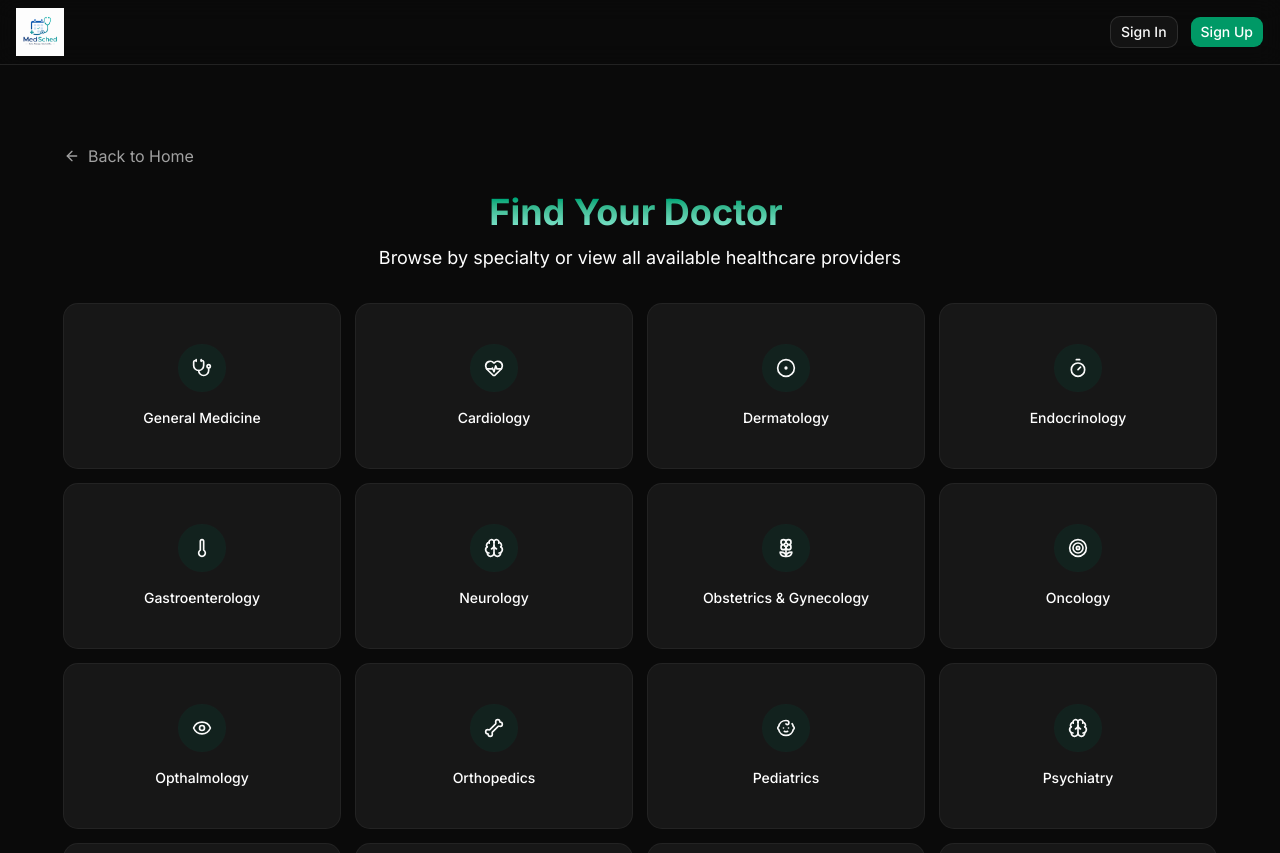
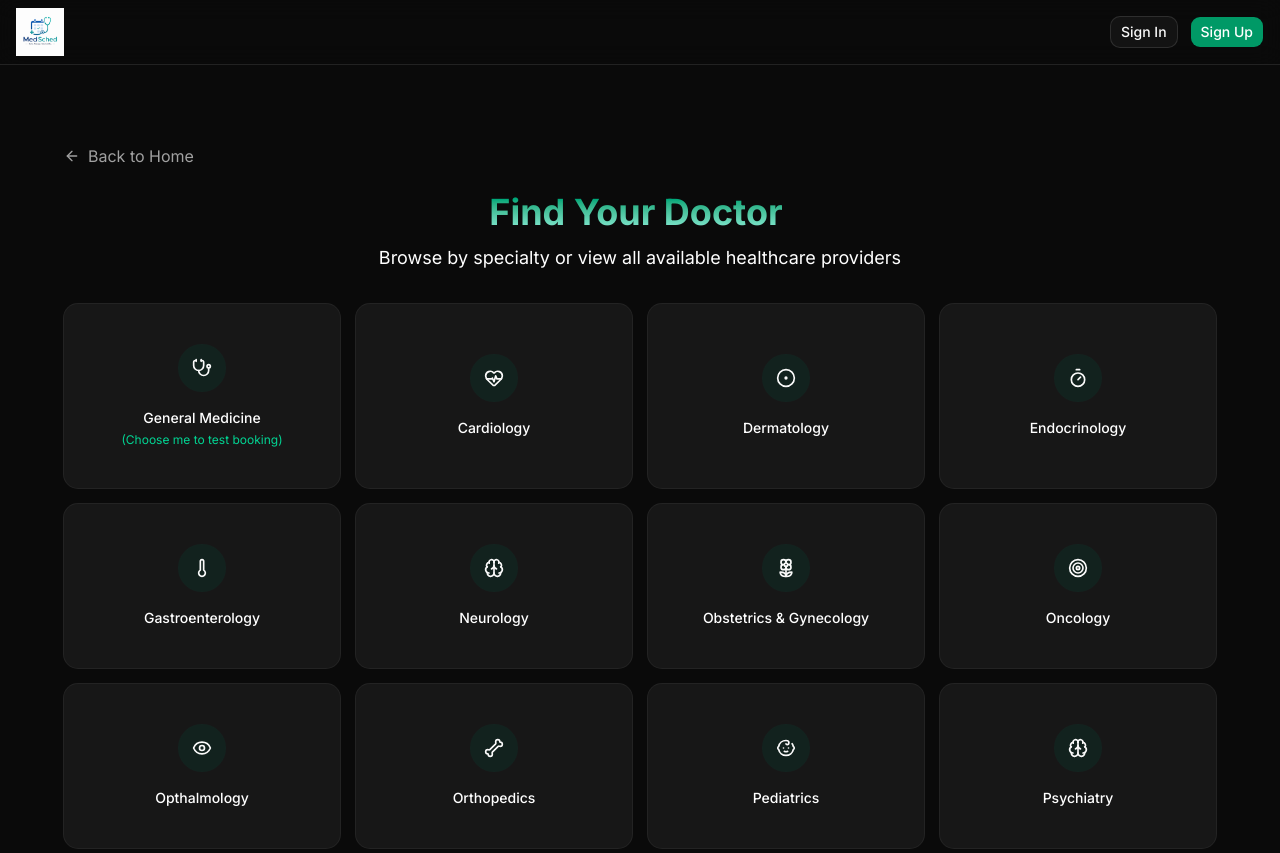
Before and after one commit to surbhikumari2309/MedSched, a Next.js app: page /doctors in a window 1280 px wide. Shown: the top 853 px of the page. Built offline with nearby package versions, Linux system fonts and the light colour scheme; no server answers.

Commit message:
project's first version is ready to be shipped

```diff
--- a/app/(main)/doctors/page.jsx
+++ b/app/(main)/doctors/page.jsx
@@ -32,6 +32,11 @@ const SpecialitiesPage = () => {
                                     <div>{specialty.icon}</div>
                                 </div>
                                 <h3 className="font-medium text-white">{specialty.name}</h3>
+                                {specialty.subtitle && (
+                                    <span className ="text-xs text-emerald-400 mt-1 font-normal block">
+                                        ({specialty.subtitle})
+                                    </span>
+                                )}
 
                             </CardContent>
                         </Card>
--- a/app/page.jsx
+++ b/app/page.jsx
@@ -181,7 +181,7 @@ export default function Home() {
                          className="bg-emerald-600 text-white hover:bg-emerald-700"
                          asChild
                       >
-                        <Link href= "/onboarding">Sign Up Now</Link>
+                        <Link href= "/onboarding">Complete the pending information reqired</Link>
                       </Button>
                       <Button
                          asChild
--- a/lib/specialities.js
+++ b/lib/specialities.js
@@ -19,6 +19,7 @@ export const SPECIALTIES = [
     {
         name: "General Medicine",
         icon: <Stethoscope className= "h-5 w-5" />,
+        subtitle: "Choose me to test booking",
 
     },
     {
```
Also changed, not shown: public/banner2.0.jpeg (deleted), public/banner2.0.png (deleted).
